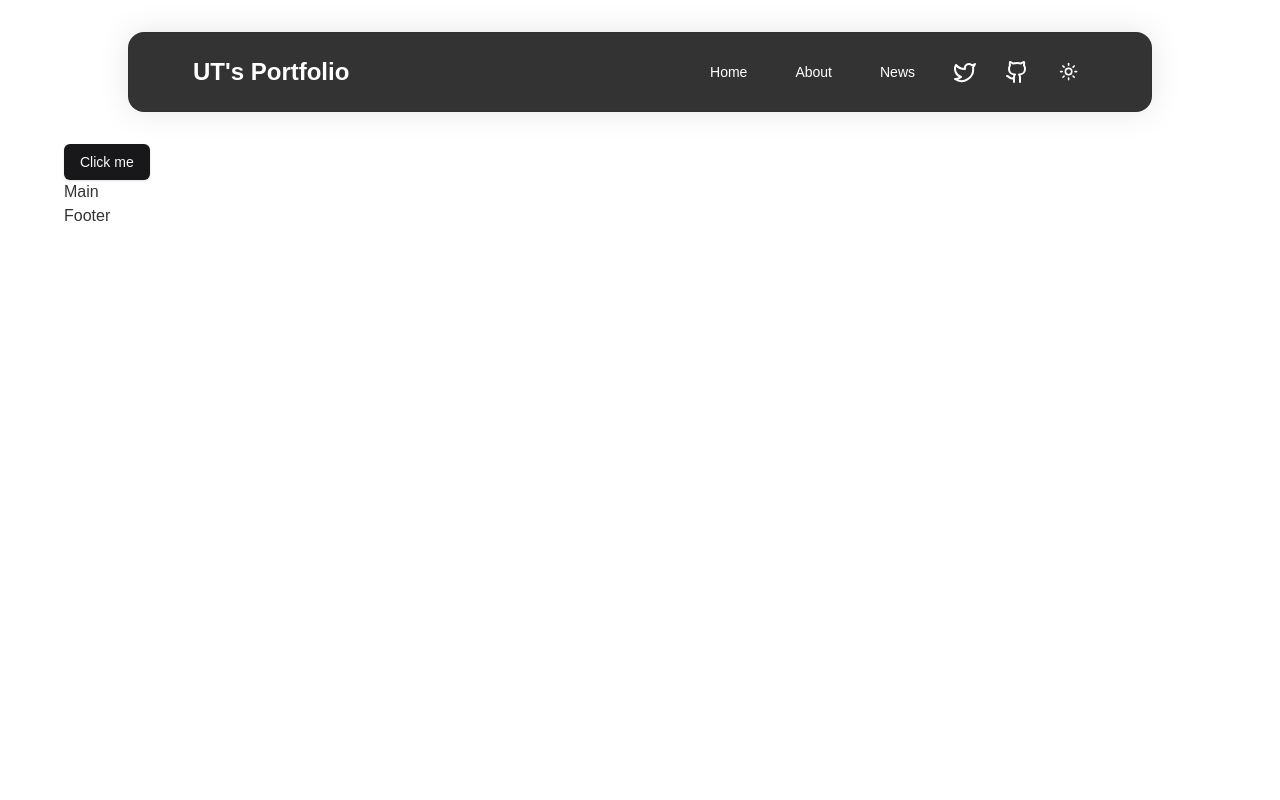
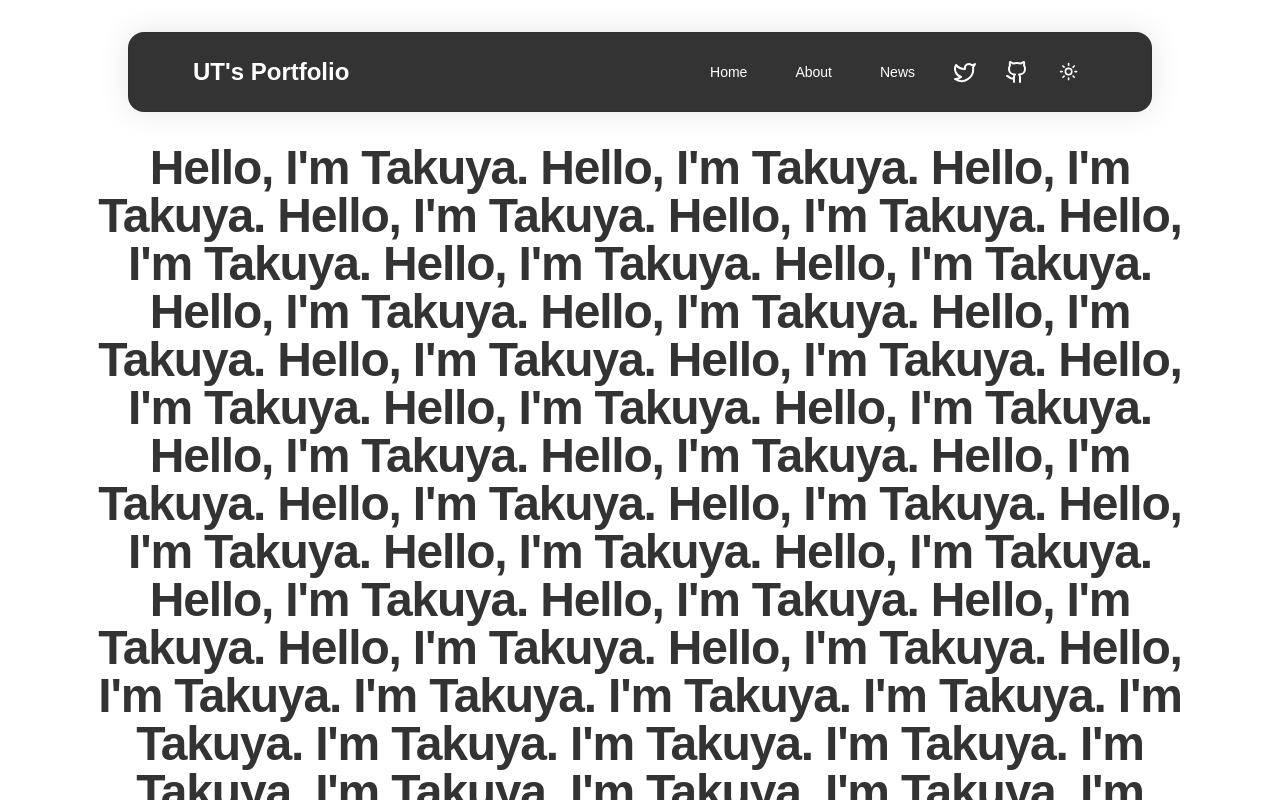
Before and after one commit to ut42univ/Portfolio, a Next.js app: page / in a window 1280 px wide. Shown: the top 800 px of the page. Built offline with nearby package versions, Linux system fonts and the light colour scheme.

Commit message:
💄 内容を少し変更

```diff
--- a/src/components/Main.jsx
+++ b/src/components/Main.jsx
@@ -1,10 +1,27 @@
-import { Button } from "./ui/button";
+import styles from "./Main.module.css";
 
 export const Main = () => {
   return (
-    <div>
-      <Button>Click me</Button>
-      <div>Main</div>
-    </div>
+    <main className={styles.main}>
+      <h1 className="scroll-m-20 text-4xl font-extrabold tracking-tight lg:text-5xl">
+        Hello, I'm Takuya. Hello, I'm Takuya. Hello, I'm Takuya. Hello, I'm
+        Takuya. Hello, I'm Takuya. Hello, I'm Takuya. Hello, I'm Takuya. Hello,
+        I'm Takuya. Hello, I'm Takuya. Hello, I'm Takuya. Hello, I'm Takuya.
+        Hello, I'm Takuya. Hello, I'm Takuya. Hello, I'm Takuya. Hello, I'm
+        Takuya. Hello, I'm Takuya. Hello, I'm Takuya. Hello, I'm Takuya. Hello,
+        I'm Takuya. Hello, I'm Takuya. Hello, I'm Takuya. Hello, I'm Takuya.
+        Hello, I'm Takuya. Hello, I'm Takuya. Hello, I'm Takuya. Hello, I'm
+        Takuya. Hello, I'm Takuya. Hello, I'm Takuya. Hello, I'm Takuya. Hello,
+        I'm Takuya. I'm Takuya. I'm Takuya. I'm Takuya. I'm Takuya. I'm Takuya.
+        I'm Takuya. I'm Takuya. I'm Takuya. I'm Takuya. I'm Takuya. I'm Takuya.
+        I'm Takuya. I'm Takuya. I'm Takuya. I'm Takuya. I'm Takuya. I'm Takuya.
+        I'm Takuya. I'm Takuya. I'm Takuya. I'm Takuya. I'm Takuya. I'm Takuya.
+        I'm Takuya. I'm Takuya. I'm Takuya. I'm Takuya. I'm Takuya. I'm Takuya.
+        I'm Takuya. I'm Takuya. I'm Takuya. I'm Takuya. I'm Takuya. I'm Takuya.
+        I'm Takuya. I'm Takuya. I'm Takuya. I'm Takuya. I'm Takuya. I'm Takuya.
+        I'm Takuya. I'm Takuya. I'm Takuya. I'm Takuya. I'm Takuya. I'm Takuya.
+        I'm Takuya.
+      </h1>
+    </main>
   );
 };
--- /dev/null
+++ b/src/components/Main.module.css
@@ -0,0 +1,3 @@
+.main {
+  text-align: center;
+}
```
